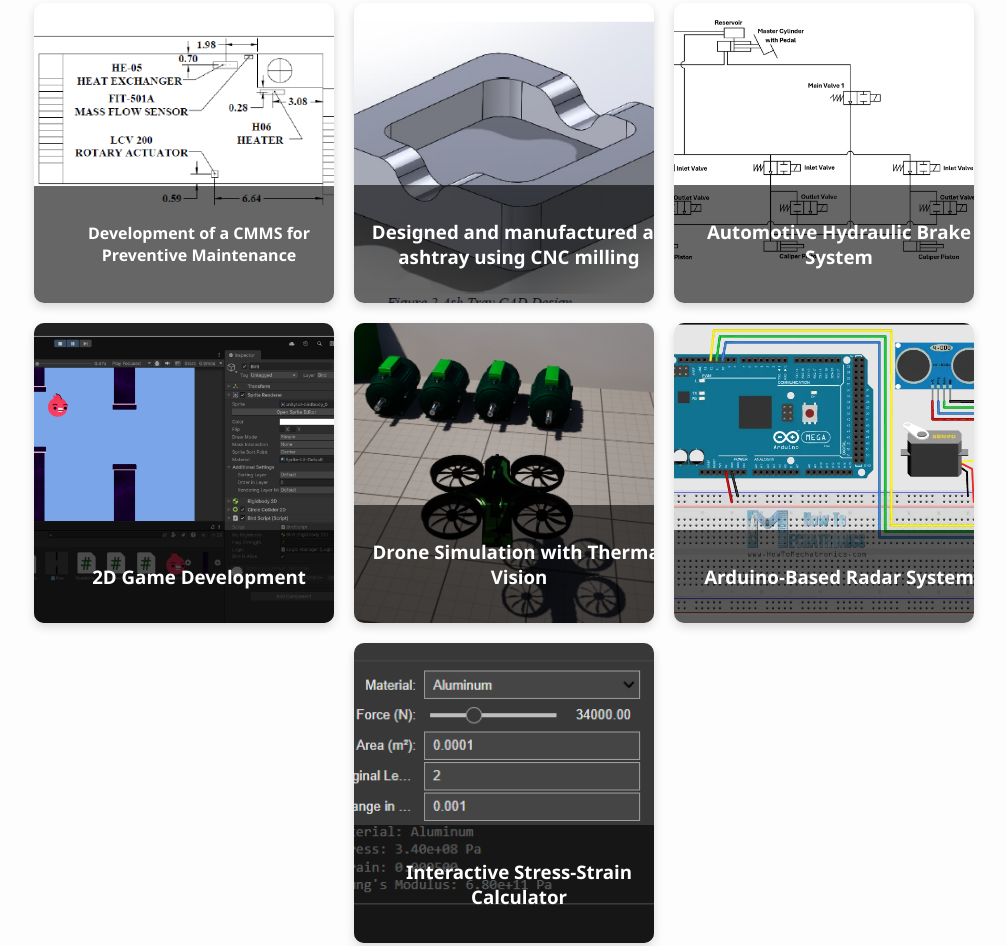
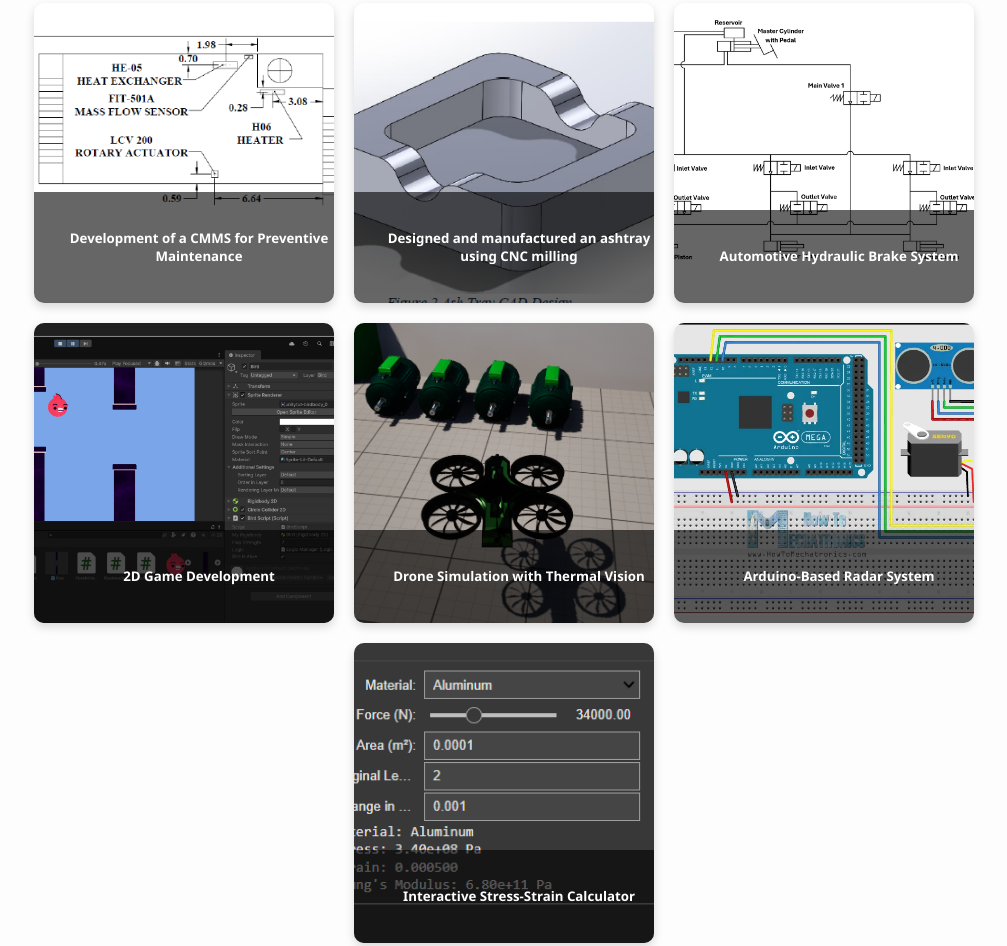
Before and after one commit to abdulwadood4/abdulwadood4.github.io, a plain HTML site: page index.html in a window 1280 px wide. Shown: the part 472-1418 px from the top of the page, without its empty margins (136-1143 px from the left). Drawn offline with Linux system fonts and the light colour scheme.

Commit message:
Update index.html

```diff
--- a/index.html
+++ b/index.html
@@ -127,7 +127,7 @@
         <div class="project-panel">
           <img src="images/COGZ.png" alt="Development of a CMMS for Preventive Maintenance">
           <div class="project-overlay">
-            <h4>Development of a CMMS for Preventive Maintenance</h4>
+            <h5>Development of a CMMS for Preventive Maintenance</h5>
             </div>
         </div>
       </a>
@@ -137,7 +137,7 @@
         <div class="project-panel">
           <img src="images/Ashtray.png" alt="Designed and manufactured an ashtray using CNC milling">
           <div class="project-overlay">
-            <h3>Designed and manufactured an ashtray using CNC milling</h3>
+            <h5>Designed and manufactured an ashtray using CNC milling</h5>
             </div>
         </div>
       </a>
@@ -148,7 +148,7 @@
         <div class="project-panel">
           <img src="images/Brakes.png" alt="Automotive Hydraulic Brake System">
           <div class="project-overlay">
-            <h3>Automotive Hydraulic Brake System</h3>
+            <h5>Automotive Hydraulic Brake System</h5>
             </div>
         </div>
       </a>
@@ -158,7 +158,7 @@
         <div class="project-panel">
           <img src="images/Unity Game.png" alt="2D Game Development">
           <div class="project-overlay">
-            <h3>2D Game Development</h3>
+            <h5>2D Game Development</h5>
             </div>
         </div>
       </a>
@@ -168,7 +168,7 @@
         <div class="project-panel">
           <img src="images/Drone.png" alt="Drone Simulation with Thermal Vision">
           <div class="project-overlay">
-            <h3>Drone Simulation with Thermal Vision</h3>
+            <h5>Drone Simulation with Thermal Vision</h5>
             </div>
         </div>
       </a>
@@ -178,7 +178,7 @@
         <div class="project-panel">
           <img src="images/Radar.png" alt="Arduino-Based Radar System">
           <div class="project-overlay">
-            <h3>Arduino-Based Radar System</h3>
+            <h5>Arduino-Based Radar System</h5>
             </div>
         </div>
       </a>
@@ -188,7 +188,7 @@
         <div class="project-panel">
           <img src="images/Stress.png" alt="Interactive Stress-Strain Calculator">
           <div class="project-overlay">
-            <h3>Interactive Stress-Strain Calculator</h3>
+            <h5>Interactive Stress-Strain Calculator</h5>
             </div>
         </div>
       </a>
```
